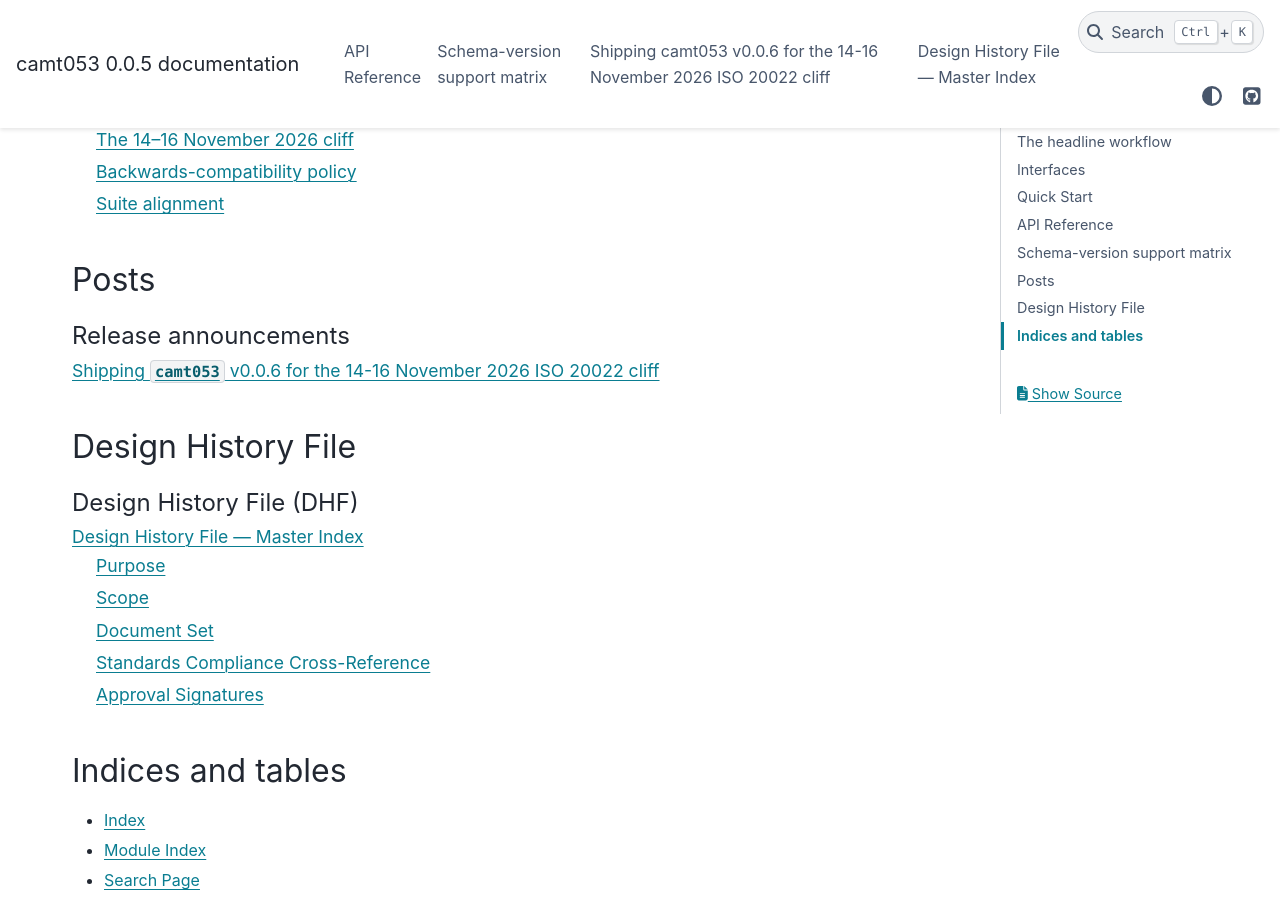
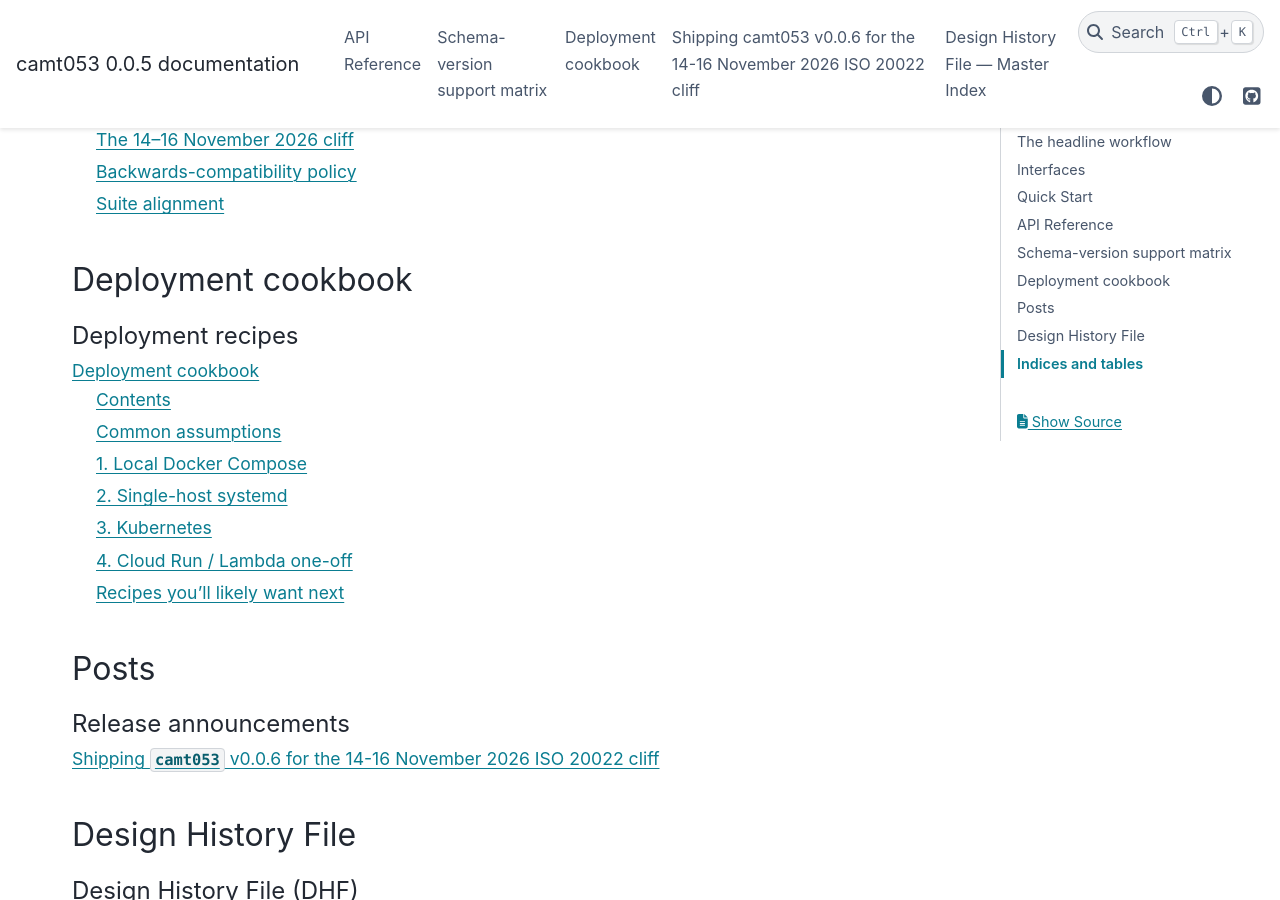
Before and after one commit to sebastienrousseau/camt053, a Sphinx documentation site: the page built from docs/index.rst, in a window 1280 px wide and 900 px high, scrolled down 1771 px. Built offline with Sphinx 7.4.7 and the PyData theme 0.15.4, drawn with Linux system fonts in a browser that asks for light colours; part of the change alters nothing that is shown.

Commit message:
docs: add deployment cookbook + fix HN frontmatter parsing (closes F4 in #62) (#94)
Adds docs/deployment-cookbook.md and wires it into docs/index.rst.

Four production-shaped recipes for shipping the camt053 REST API:

1. Local Docker Compose - API + Redis + Prometheus + Grafana,
   end-to-end with a wiring-correct prometheus.yml and a "smallest
   useful Grafana dashboard" pointer (rate / errors / p99 latency
   == the RED triad).
2. Single-host systemd - hardened unit file (NoNewPrivileges,
   ProtectSystem strict, runtime dir, uds socket) + nginx with
   TLS termination + proxy headers wired correctly.
3. Kubernetes - Deployment + HPA + ServiceMonitor with
   securityContext locked down (runAsNonRoot, readOnlyRootFilesystem,
   drop ALL capabilities) and prometheus-operator integration.
4. Cloud Run / Lambda one-off - serverless variants for batch jobs
   that do not need always-on capacity.

Each recipe is the opinionated minimum to be production-shaped:
small enough to read in one sitting, with explicit pointers to the
five extensions you usually want next (rate-limiting, body-size cap,
X-Forwarded-For reconciliation, audit-log shipping to immutable
storage, sigstore attestation verification on every container pull).

Closes F4 in #62.

Also: move the MyST frontmatter at the top of
docs/posts/HACKER-NEWS-SUBMISSION.md to the first line of the file
(the SPDX HTML comment was breaking frontmatter recognition, so
``orphan: true`` was not taking effect and the H1 heading was being
flagged as starting at the wrong level). This unblocks the Docs
job on main.

---
THE ARCHITECT ᛫ Sebastien Rousseau ᛫ https://sebastienrousseau.com
THE ENGINE ᛞ EUXIS ᛫ Enterprise Unified Execution Intelligence System ᛫ https://euxis.co

Assisted-by: Claude:claude-opus-4-7

````diff
--- /dev/null
+++ b/docs/deployment-cookbook.md
@@ -0,0 +1,401 @@
+# Deployment cookbook
+
+End-to-end recipes for deploying the `camt053` REST API in
+realistic environments, with the surrounding stack you'll
+typically want next to it: a queue, a metric store, and a
+dashboard.
+
+The recipes are **opinionated minimums**: enough to be
+production-shaped, small enough to read in one sitting. Adapt
+network policies, secret management, and resource limits to your
+environment.
+
+## Contents
+
+- [1. Local Docker Compose: REST API + Redis + Prometheus + Grafana](#1-local-docker-compose)
+- [2. Single-host systemd: REST API behind nginx](#2-single-host-systemd)
+- [3. Kubernetes: REST API + HPA + Prometheus ServiceMonitor](#3-kubernetes)
+- [4. Cloud Run / Lambda one-off](#4-cloud-run--lambda-one-off)
+
+## Common assumptions
+
+Every recipe assumes:
+
+- Python 3.12 (3.10 / 3.11 also supported).
+- The REST API is `camt053.api.app:app` (a FastAPI ASGI app).
+- TLS terminates at a reverse proxy (nginx, Cloud Load Balancer,
+  ingress controller). The API itself runs HTTP on a local
+  socket.
+- Metrics are exposed at `/metrics` via the OpenTelemetry RED
+  counters that ship with the `[telemetry]` extra
+  (`pip install 'camt053[telemetry]'`).
+- The audit log is written to a local append-only file unless
+  you mount object storage at the configured path.
+
+---
+
+## 1. Local Docker Compose
+
+The smallest "production-shaped" stack: REST API, Redis (for
+rate-limiting + dedupe), Prometheus (scrapes `/metrics`),
+Grafana (dashboards), all wired with a single
+`docker compose up`.
+
+### `compose.yaml`
+
+```yaml
+services:
+  api:
+    image: python:3.12-slim
+    working_dir: /app
+    command: >
+      sh -c "pip install --no-cache-dir 'camt053[telemetry]' uvicorn[standard] &&
+             uvicorn camt053.api.app:app --host 0.0.0.0 --port 8080"
+    environment:
+      CAMT053_AUDIT_LOG_PATH: /var/lib/camt053/audit.log
+      OTEL_EXPORTER_OTLP_ENDPOINT: http://otel-collector:4317
+      OTEL_SERVICE_NAME: camt053-api
+    volumes:
+      - audit-log:/var/lib/camt053
+    ports:
+      - "8080:8080"
+    depends_on:
+      - redis
+    healthcheck:
+      test: ["CMD", "python", "-c", "import urllib.request; urllib.request.urlopen('http://localhost:8080/health')"]
+      interval: 10s
+      timeout: 3s
+      retries: 5
+    restart: unless-stopped
+
+  redis:
+    image: redis:7-alpine
+    command: ["redis-server", "--appendonly", "yes"]
+    volumes:
+      - redis-data:/data
+    restart: unless-stopped
+
+  prometheus:
+    image: prom/prometheus:latest
+    volumes:
+      - ./prometheus.yml:/etc/prometheus/prometheus.yml:ro
+      - prometheus-data:/prometheus
+    ports:
+      - "9090:9090"
+    restart: unless-stopped
+
+  grafana:
+    image: grafana/grafana:latest
+    environment:
+      GF_SECURITY_ADMIN_PASSWORD: admin
+    ports:
+      - "3000:3000"
+    volumes:
+      - grafana-data:/var/lib/grafana
+    restart: unless-stopped
+
+volumes:
+  audit-log:
+  redis-data:
+  prometheus-data:
+  grafana-data:
+```
+
+### `prometheus.yml`
+
+```yaml
+global:
+  scrape_interval: 15s
+  evaluation_interval: 15s
+
+scrape_configs:
+  - job_name: camt053-api
+    metrics_path: /metrics
+    static_configs:
+      - targets: ["api:8080"]
+```
+
+### Bring it up
+
+```sh
+docker compose up -d
+# wait ~10 s for the API health check to flip green
+curl -s http://localhost:8080/health
+```
+
+### Verify the RED metrics
+
+```sh
+curl -s http://localhost:9090/api/v1/query \
+  --data-urlencode 'query=camt053_requests_total' \
+  | jq '.data.result[] | {op: .metric.op, status: .metric.status, value: .value[1]}'
+```
+
+You should see counters for `parse`, `validate`, and `reverse`
+operations.
+
+### A minimal Grafana dashboard
+
+Add Prometheus as a data source (URL: `http://prometheus:9090`),
+then a panel with `rate(camt053_requests_total{status="ok"}[5m])`
+and a second panel with `rate(camt053_requests_total{status="error"}[5m])`.
+A third panel with the p99 latency from the
+`camt053_request_duration_seconds_bucket` histogram closes the
+loop on the **RED** triad (Rate, Errors, Duration).
+
+---
+
+## 2. Single-host systemd
+
+For deployments that own their own VM. nginx terminates TLS
+and proxies to a `uvicorn` worker pool managed by `systemd`.
+
+### `/etc/systemd/system/camt053-api.service`
+
+```ini
+[Unit]
+Description=camt053 REST API
+After=network.target
+
+[Service]
+Type=notify
+User=camt053
+Group=camt053
+WorkingDirectory=/srv/camt053
+Environment=PATH=/srv/camt053/venv/bin
+Environment=CAMT053_AUDIT_LOG_PATH=/var/lib/camt053/audit.log
+Environment=OTEL_SERVICE_NAME=camt053-api
+ExecStart=/srv/camt053/venv/bin/uvicorn camt053.api.app:app \
+  --uds /run/camt053/api.sock \
+  --workers 4 \
+  --loop uvloop \
+  --http httptools \
+  --proxy-headers \
+  --forwarded-allow-ips=127.0.0.1
+Restart=on-failure
+RestartSec=5
+RuntimeDirectory=camt053
+RuntimeDirectoryMode=0755
+LimitNOFILE=65536
+NoNewPrivileges=true
+ProtectSystem=strict
+ProtectHome=true
+ReadWritePaths=/var/lib/camt053
+PrivateTmp=true
+
+[Install]
+WantedBy=multi-user.target
+```
+
+### nginx site
+
+```nginx
+server {
+  listen 443 ssl http2;
+  server_name camt053.example.com;
+
+  ssl_certificate     /etc/letsencrypt/live/camt053.example.com/fullchain.pem;
+  ssl_certificate_key /etc/letsencrypt/live/camt053.example.com/privkey.pem;
+
+  client_max_body_size 32m;          # large camt.053 payloads
+  client_body_timeout  60s;
+
+  location / {
+    proxy_pass http://unix:/run/camt053/api.sock;
+    proxy_set_header Host              $host;
+    proxy_set_header X-Real-IP         $remote_addr;
+    proxy_set_header X-Forwarded-For   $proxy_add_x_forwarded_for;
+    proxy_set_header X-Forwarded-Proto $scheme;
+    proxy_read_timeout 60s;
+  }
+}
+```
+
+### Bring it up
+
+```sh
+sudo useradd --system --home /srv/camt053 --shell /usr/sbin/nologin camt053
+sudo install -d -o camt053 -g camt053 /srv/camt053 /var/lib/camt053
+sudo -u camt053 python3 -m venv /srv/camt053/venv
+sudo -u camt053 /srv/camt053/venv/bin/pip install 'camt053[telemetry]' 'uvicorn[standard]'
+sudo systemctl daemon-reload
+sudo systemctl enable --now camt053-api.service
+sudo systemctl reload nginx
+```
+
+Tail logs with `journalctl -u camt053-api.service -f`.
+
+---
+
+## 3. Kubernetes
+
+A `Deployment` + `Service` + `HorizontalPodAutoscaler` + a
+`prometheus-operator` `ServiceMonitor`.
+
+### `deployment.yaml`
+
+```yaml
+apiVersion: apps/v1
+kind: Deployment
+metadata:
+  name: camt053-api
+  labels: { app: camt053-api }
+spec:
+  replicas: 3
+  selector:
+    matchLabels: { app: camt053-api }
+  template:
+    metadata:
+      labels: { app: camt053-api }
+    spec:
+      securityContext:
+        runAsNonRoot: true
+        runAsUser: 1000
+        runAsGroup: 1000
+        fsGroup: 1000
+      containers:
+        - name: api
+          image: ghcr.io/sebastienrousseau/camt053:0.0.6
+          imagePullPolicy: IfNotPresent
+          ports:
+            - { name: http, containerPort: 8080 }
+            - { name: metrics, containerPort: 8080 }
+          env:
+            - name: CAMT053_AUDIT_LOG_PATH
+              value: /var/lib/camt053/audit.log
+            - name: OTEL_SERVICE_NAME
+              value: camt053-api
+            - name: OTEL_EXPORTER_OTLP_ENDPOINT
+              value: http://otel-collector.observability.svc:4317
+          resources:
+            requests: { cpu: 100m, memory: 256Mi }
+            limits:   { cpu: 500m, memory: 512Mi }
+          readinessProbe:
+            httpGet: { path: /health, port: 8080 }
+            initialDelaySeconds: 3
+            periodSeconds: 5
+          livenessProbe:
+            httpGet: { path: /health, port: 8080 }
+            initialDelaySeconds: 30
+            periodSeconds: 15
+          volumeMounts:
+            - { name: audit, mountPath: /var/lib/camt053 }
+          securityContext:
+            allowPrivilegeEscalation: false
+            readOnlyRootFilesystem: true
+            capabilities: { drop: [ALL] }
+      volumes:
+        - name: audit
+          persistentVolumeClaim: { claimName: camt053-audit }
+```
+
+### `hpa.yaml`
+
+```yaml
+apiVersion: autoscaling/v2
+kind: HorizontalPodAutoscaler
+metadata: { name: camt053-api }
+spec:
+  scaleTargetRef:
+    apiVersion: apps/v1
+    kind: Deployment
+    name: camt053-api
+  minReplicas: 3
+  maxReplicas: 20
+  metrics:
+    - type: Resource
+      resource: { name: cpu, target: { type: Utilization, averageUtilization: 70 } }
+```
+
+### `servicemonitor.yaml`
+
+```yaml
+apiVersion: monitoring.coreos.com/v1
+kind: ServiceMonitor
+metadata:
+  name: camt053-api
+  labels: { release: kube-prometheus-stack }
+spec:
+  selector: { matchLabels: { app: camt053-api } }
+  endpoints:
+    - port: http
+      path: /metrics
+      interval: 30s
+```
+
+### Bring it up
+
+```sh
+kubectl apply -f deployment.yaml -f hpa.yaml -f servicemonitor.yaml
+kubectl rollout status deploy/camt053-api
+```
+
+---
+
+## 4. Cloud Run / Lambda one-off
+
+For workloads that don't need always-on capacity (audit one-off
+batches, scheduled reconciliation jobs).
+
+### Cloud Run
+
+```sh
+gcloud run deploy camt053-api \
+  --image=ghcr.io/sebastienrousseau/camt053:0.0.6 \
+  --port=8080 \
+  --set-env-vars="CAMT053_AUDIT_LOG_PATH=/tmp/audit.log,OTEL_SERVICE_NAME=camt053-api" \
+  --memory=512Mi --cpu=1 \
+  --concurrency=20 \
+  --max-instances=10 \
+  --allow-unauthenticated=false
+```
+
+The audit log under `/tmp` is ephemeral; for retention, stream
+to a logging sink or mount Cloud Storage via Cloud Run's
+volume mount feature.
+
+### AWS Lambda (ASGI via Mangum)
+
+```python
+# handler.py
+from mangum import Mangum
+from camt053.api.app import app
+
+handler = Mangum(app, lifespan="off")
+```
+
+Package with:
+
+```sh
+pip install --target package camt053 mangum
+cd package && zip -r ../bundle.zip . && cd ..
+zip bundle.zip handler.py
+aws lambda update-function-code \
+  --function-name camt053-api \
+  --zip-file fileb://bundle.zip
+```
+
+Front Lambda with API Gateway HTTP API; configure the audit log
+path to `/tmp/audit.log` (the only writable location).
+
+---
+
+## Recipes you'll likely want next
+
+These are intentionally out of scope here, but flagged for your
+roadmap:
+
+- **Tier-0 rate-limiting** at the reverse proxy (nginx
+  `limit_req_zone`, Cloudflare Rules, AWS WAF) — every
+  ISO 20022-shaped POST is a XSD-validation operation; bound it.
+- **Body-size hard cap** at the reverse proxy. The library is
+  hardened against 1 GiB inputs but you shouldn't let one in.
+- **`X-Forwarded-For` reconciliation** if you front the API with
+  multiple proxies; the audit log records the apparent client
+  address.
+- **Audit-log shipping** to immutable object storage
+  (S3 Object Lock, GCS Bucket Lock, Azure Immutable Blob) for
+  regulatory retention.
+- **Replay sigstore attestation verification** on every container
+  pull (`gh attestation verify` or `cosign verify-attestation`).
+  Every release artefact carries SLSA Build L3 provenance.
--- a/docs/index.rst
+++ b/docs/index.rst
@@ -76,6 +76,15 @@ Schema-version support matrix
 
    version-matrix
 
+Deployment cookbook
+-------------------
+
+.. toctree::
+   :maxdepth: 2
+   :caption: Deployment recipes
+
+   deployment-cookbook
+
 Posts
 -----
 
````
Also changed, not shown: docs/posts/HACKER-NEWS-SUBMISSION.md (+2 -2 lines).
